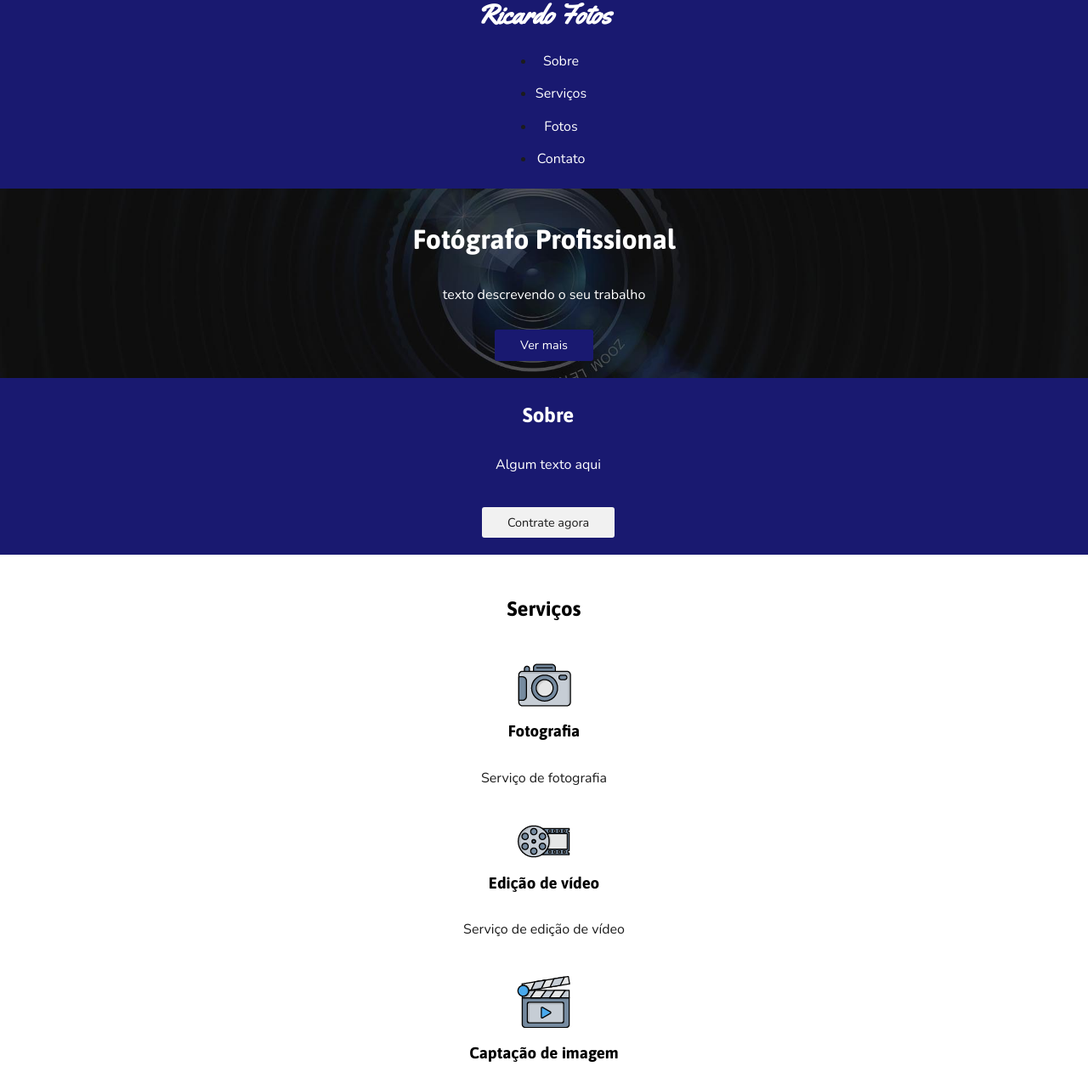
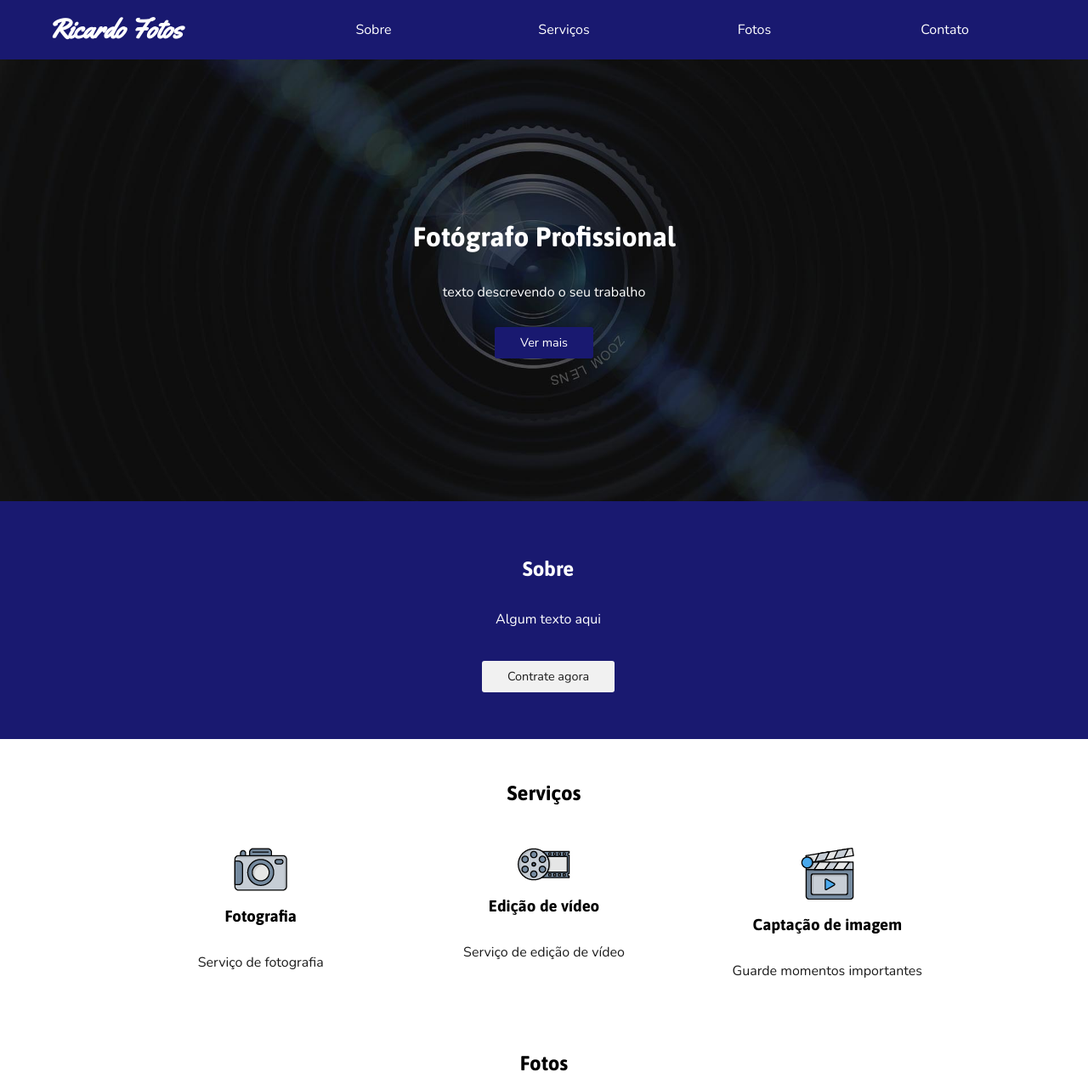
Before and after one commit to RafaelLimaG/SEII-RafaeldeLimaGomes, a plain HTML site: page Semana07/Website/index.html in a window 1280 px wide. Shown: the top 1282 px of the page at 85% size. Drawn offline with nearby package versions, Linux system fonts and the light colour scheme; a web font is replaced by a local one.

Commit message:
new files

```diff
--- a/Semana07/Website/css/style.css
+++ b/Semana07/Website/css/style.css
@@ -19,7 +19,7 @@ h1,h2,h3 {
 
 nav {
     display: flex;
-    flex-direction: column;
+    flex-direction: row;
     align-items: center;
     background-color: #191970;
 }
@@ -30,6 +30,16 @@ nav > a {
     font-weight: 800;
     font-size: 32px;
     font-family: Yellowtail, serif;
+}
+
+
+nav ul{
+    display: flex;
+    flex-direction: row;
+    align-items: center;
+    list-style: none;
+    padding: 0;
+    width: 100%;
 }
 
 
@@ -168,3 +178,81 @@ footer a {
     text-decoration: none;
     color: #00FFFF;
 }
+
+
+@media  screen and (min-width: 768px){
+    /* nav */
+
+    nav {
+        flex-direction: row;
+        justify-content: space-around;
+    }
+
+    nav ul {
+        flex-direction: row;
+        width: 70%;
+    }
+
+    header {
+        height: 600px;
+        height: 60vh;
+        justify-content: center;
+    }
+
+
+    #sobre {
+        height: 250px;
+        height: 30vh;
+        justify-content: center;
+        min-height: 250px;
+    }
+
+    #serviços {
+        flex-direction: row;
+        flex-wrap: wrap;
+        align-items: flex-start;
+        max-width: 1000px;
+        margin: 0 auto;
+    }
+
+
+    #serviços h2 {
+        text-align: center;
+        width: 100%;
+    }
+
+    #serviços div {
+        flex-grow: 1;
+        flex-basis: 150px;
+        padding: 0 10px;
+    }
+
+
+    #fotos {
+        flex-direction: row;
+        flex-wrap: wrap;
+    }
+
+    #fotos h2{
+        width: 100%;
+        text-align: center;
+    }
+
+    #fotos img {
+        width: 33.3333%;
+    }
+
+
+    #contato{
+        flex-direction: row;
+        flex-wrap: wrap;
+        justify-content: space-around;
+        max-width: 500px;
+        margin: 0 auto;
+    }
+
+    #contato h2, #contato p{
+        width: 100%;
+    }
+
+}
```
